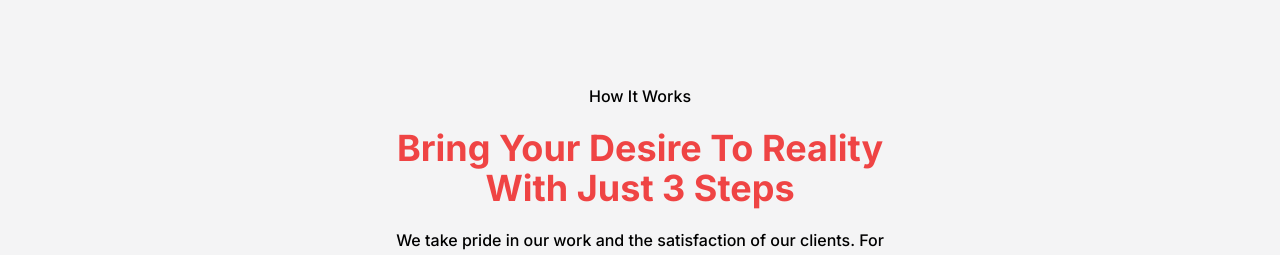
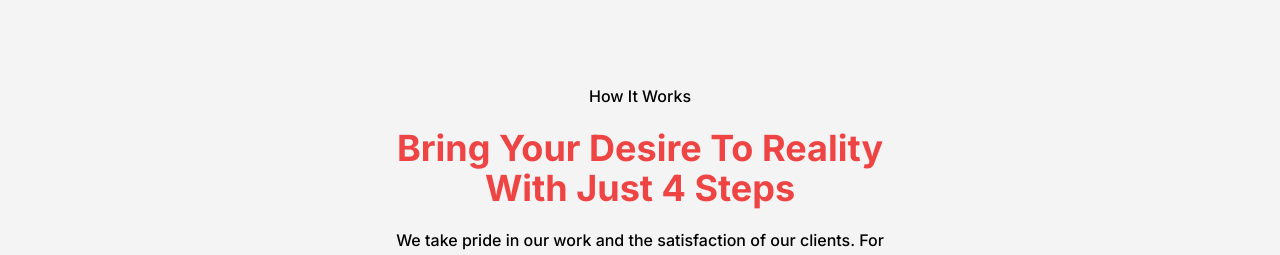
Before and after one commit to mmesomasaint/hulksmasher, a Next.js app: page / in a window 1280 px wide. Shown: the part 2380-2635 px from the top of the page. Built offline with nearby package versions, Linux system fonts and the light colour scheme.

Commit message:
Fix: Typo

```diff
--- a/app/page.tsx
+++ b/app/page.tsx
@@ -195,7 +195,7 @@ export default function Home() {
             <div className='w-full lg:w-[90%] xl:w-[80%] mx-auto flex flex-col justify-start items-center gap-5 py-20'>
               <TitleBox
                 intro='How It Works'
-                main='Bring Your Desire To Reality With Just 3 Steps'
+                main='Bring Your Desire To Reality With Just 4 Steps'
                 pos='CENTER'
               >
                 We take pride in our work and the satisfaction of our clients.
```
